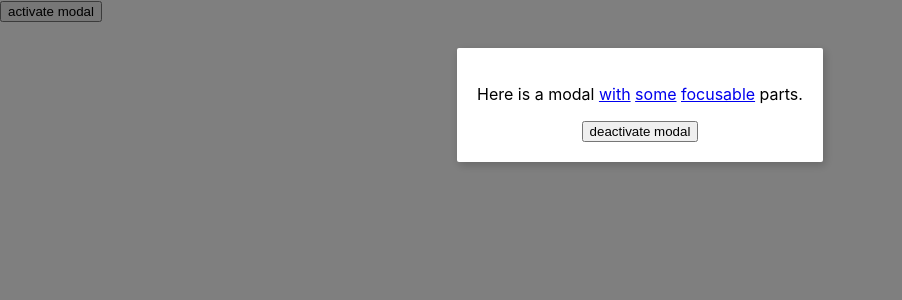
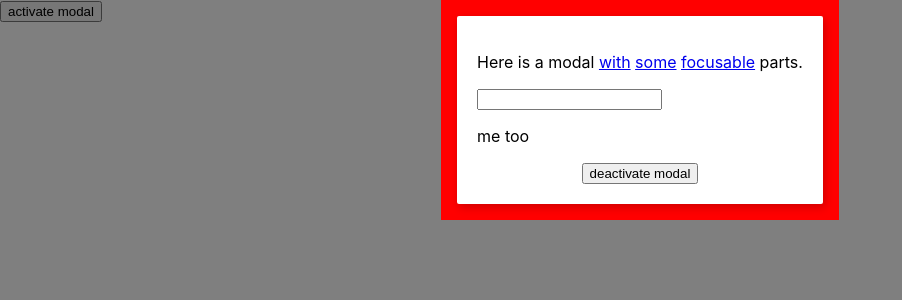
Before and after one commit to mirsujat/react-modal, a React (Create React App) app: page / in a window 1280 px wide. Both pictures are taken after a click on the button "activate modal". Shown: the top 300 px of the page, without its empty margins (0-902 px from the left). Built offline with nearby package versions, Linux system fonts and the light colour scheme.

Commit message:
Update App.js

```diff
--- a/src/App.js
+++ b/src/App.js
@@ -35,21 +35,30 @@ class App extends Component {
           onExit={this.deactivateModal}
           initialFocus="#demo-one-deactivate"
           getApplicationNode={this.getApplicationNode}
-          underlayStyle={{ paddingTop: '2em' }}
+          backdropStyle={{ paddingTop: '2em' }}
+          includeDefaultStyles="true"
+          focusDialog="true"
+          escapeExits="true"
+
         >
           <div id="demo-one-modal" className="modal">
             <div className="modal-body">
               <p>
                 Here is a modal
                 {' '}
-                <a href="void">with</a>
+                <a href="/">with</a>
                 {' '}
-                <a href="void">some</a>
+                <a href="/">some</a>
                 {' '}
-                <a href="void">focusable</a>
+                <a href="/">focusable</a>
                 {' '}
                 parts.
               </p>
+              <input type="text"></input>
+              <p>
+                me too
+              </p>
+
             </div>
             <footer className="modal-footer">
               <button id="demo-one-deactivate" onClick={this.deactivateModal}>
```
